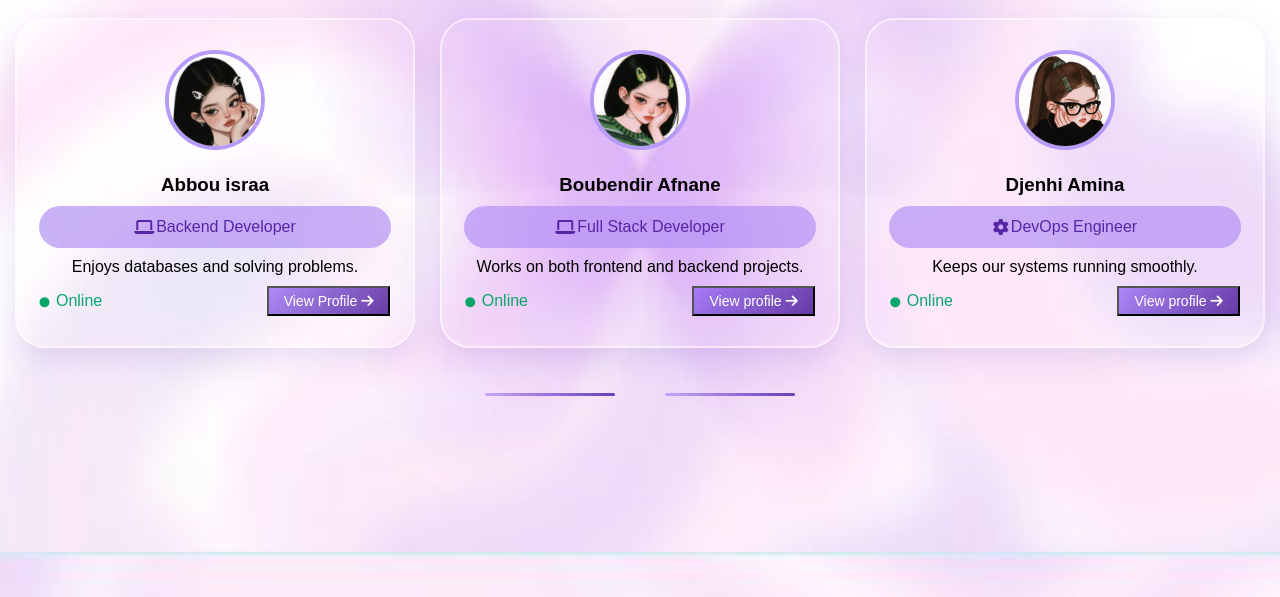
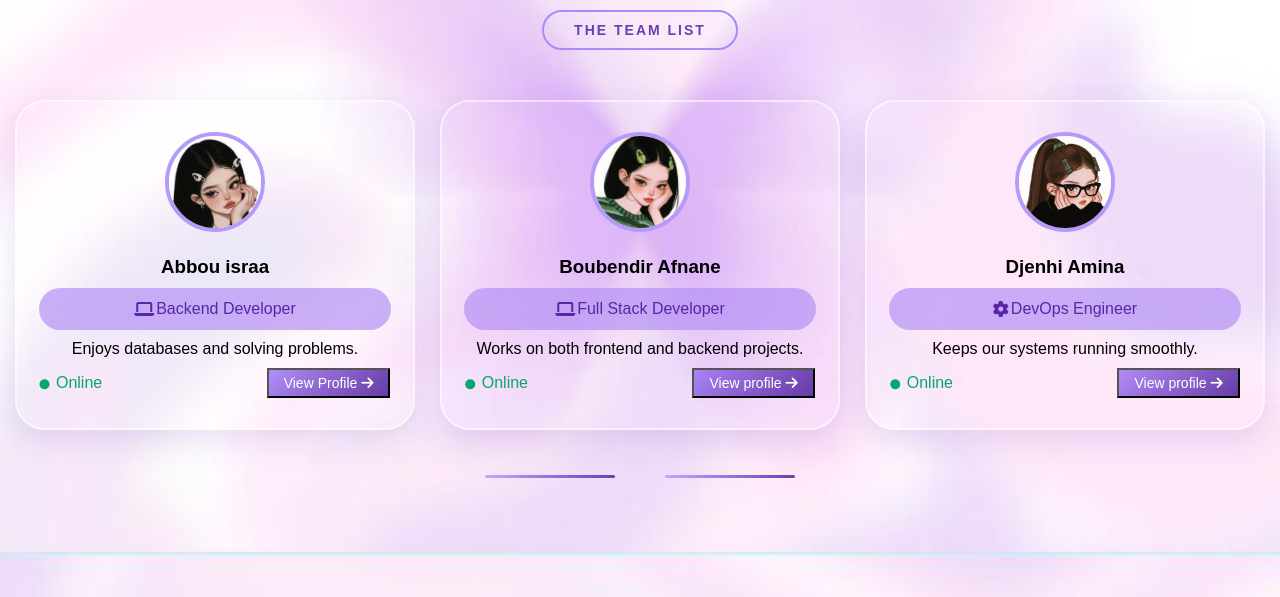
Before and after one commit to afneneboub-commits/Our-team, a plain HTML site: page index.html in a window 1280 px wide. Shown: the part 248-845 px from the top of the page. Drawn offline with Linux system fonts and the light colour scheme.

Commit message:
Update style.css

```diff
--- a/style.css
+++ b/style.css
@@ -169,3 +169,18 @@ h3{
     background: linear-gradient(to right, #c4a5ff, #6840b5);
     border-radius: 10px;
 }
+.team-label{
+    display: flex;
+    justify-content:center;
+    margin:30px auto;
+}
+.team-label span {
+    border:2px solid #a78bfa ;
+    border-radius:30px;
+    padding:10px 30px;
+    color: #6840b5;
+    font-size:14px;
+    font-weight:bold;
+    letter-spacing:2px;
+    background:transparent;
+}
```
